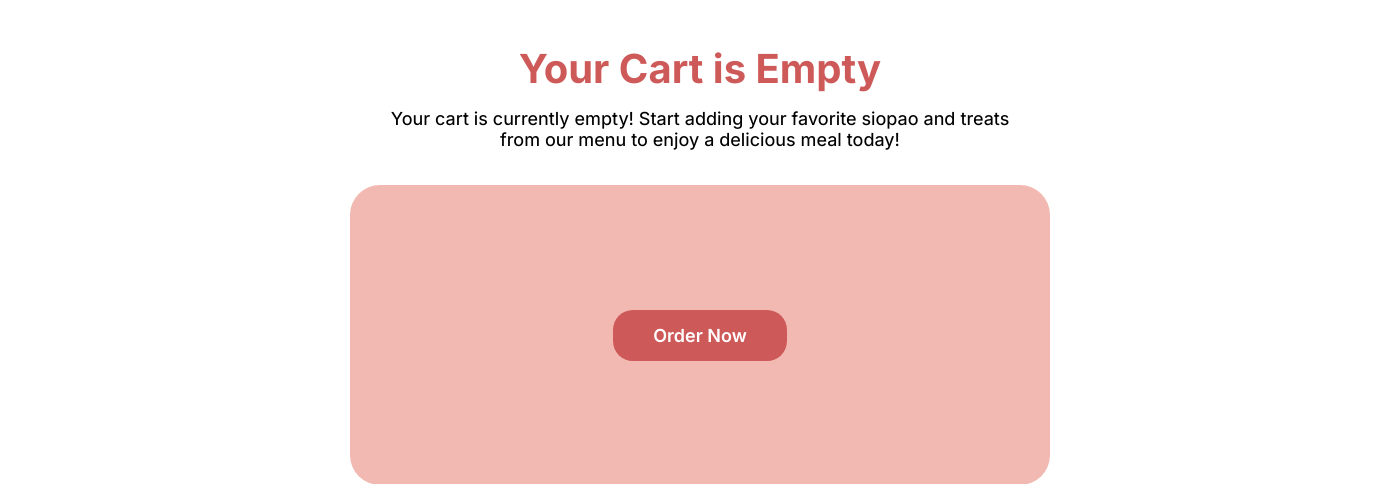
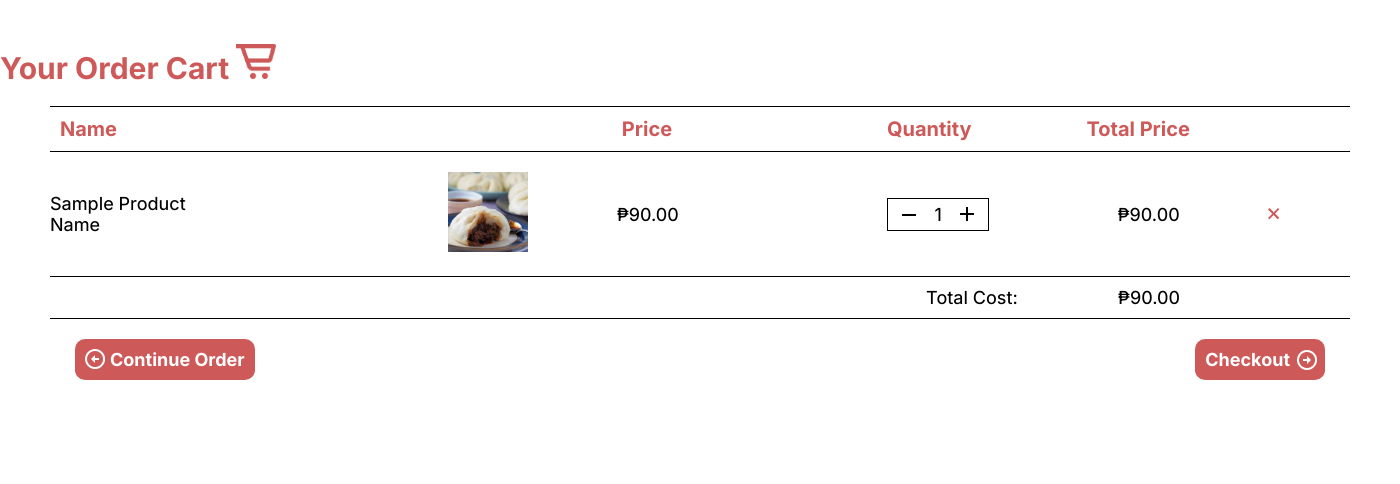
Before and after one commit to DMzRs/CSE7_PaoPals, a PHP site: page /cartPage.php in a window 1400 px wide. Shown: the part 136-620 px from the top of the page. Run offline with PHP 8.4, Linux system fonts and the light colour scheme.

Commit message:
with cart

```diff
--- a/MainPages/cartPage.php
+++ b/MainPages/cartPage.php
@@ -15,7 +15,7 @@
     <?php include '../Templates/navBar.php'; ?>
 
     <section class="mainContainer">
-        <!-- Pang if else ni kung naay sulod ang Order Cart
+        <!-- Pang if else ni kung naay sulod ang Order Cart -->
         <div class="header">
             <h1>Your Order Cart <img src="../Images/Icon/orderCart_icon.png" alt="order-icon"></h1>
         </div>
@@ -66,16 +66,16 @@
         <div class="buttons">
             <button class="continueOrder"><h2>Continue Order</h2></button>
             <button class="checkOut"><h2>Checkout</h2></button>
-        </div> -->
+        </div>
 
         <!-- Kani kung EMPTY -->
-        <div class="titleEmpty">
+        <!-- <div class="titleEmpty">
             <h1>Your Cart is Empty</h1>
             <h3>Your cart is currently empty! Start adding your favorite siopao and treats from our menu to enjoy a delicious meal today!</h3>
         </div>
         <div class="orderButton-container">
             <button name="orderNowEmptyCart" onclick="location.href='menuPage.php'">Order Now</button>
-        </div>
+        </div> -->
     </section>
 </body>
 </html>
```
